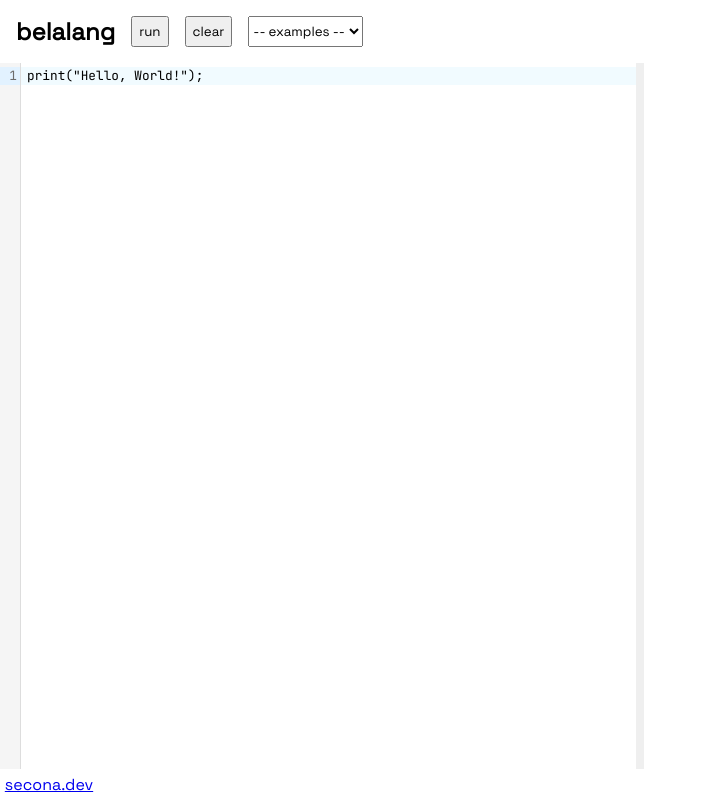
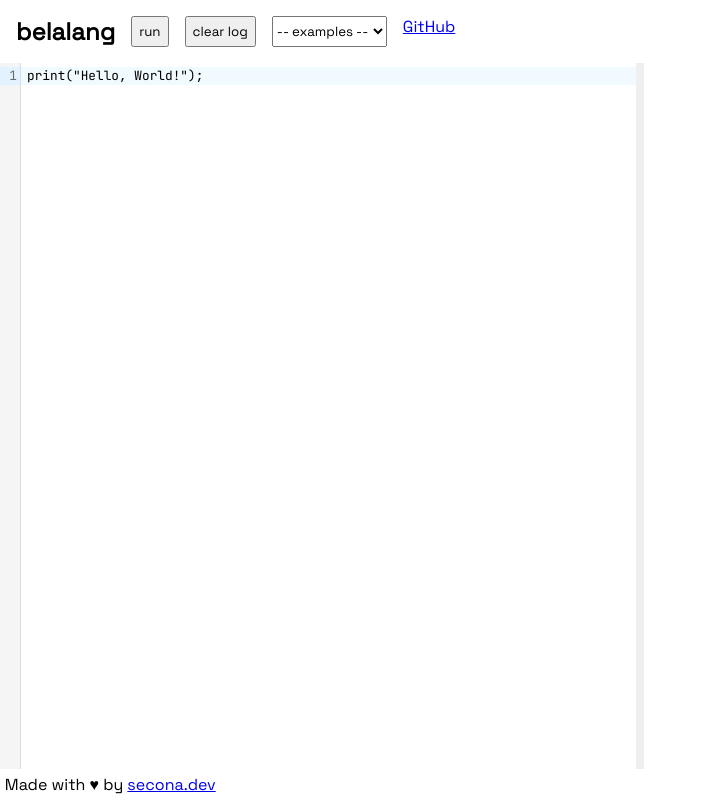
Before and after one commit to secona/belalang-playground, a website built with Vite: page index.html in a window 1280 px wide. Shown: the whole page, without its empty margins (0-707 px from the left). Built offline with nearby package versions, Linux system fonts and the light colour scheme.

Commit message:
feat: improve texts

```diff
--- a/index.html
+++ b/index.html
@@ -9,10 +9,13 @@
     <nav>
       <h1>belalang</h1>
       <button onclick="runCode()">run</button>
-      <button onclick="clearConsole()">clear</button>
+      <button onclick="clearConsole()">clear log</button>
       <select id="example-selector" onchange="exampleSelector()">
         <option disabled selected value="none">-- examples --</option>
       </select>
+      <a href="https://github.com/secona/belalang" target="_blank" rel="noopener noreferrer">
+        GitHub
+      </a>
     </nav>
     <main>
       <div id="editor"></div>
@@ -22,9 +25,12 @@
       </div>
     </main>
     <footer>
-      <a href="https://secona.dev" target="_blank" rel="noopener noreferrer">
-        secona.dev
-      </a>
+      <span>
+        Made with &hearts; by
+        <a href="https://secona.dev" target="_blank" rel="noopener noreferrer">
+          secona.dev
+        </a>
+      </span>
     </footer>
     <script type="module" src="/src/main.ts"></script>
   </body>
--- a/src/main.css
+++ b/src/main.css
@@ -8,6 +8,7 @@ body, button, select, option {
 nav {
   display: flex;
   flex-direction: row;
+  align-items: stretch;
   gap: 1rem;
   padding: 1rem;
 }
```
